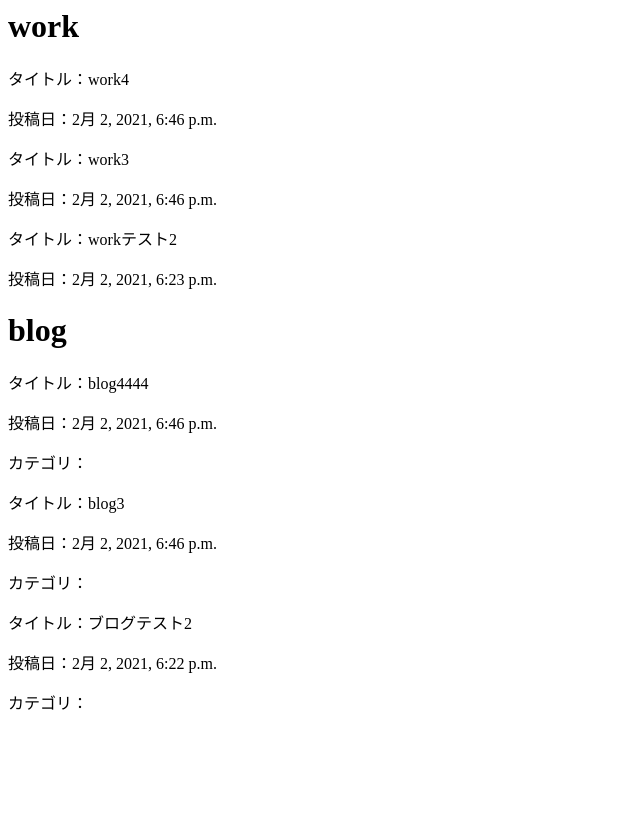
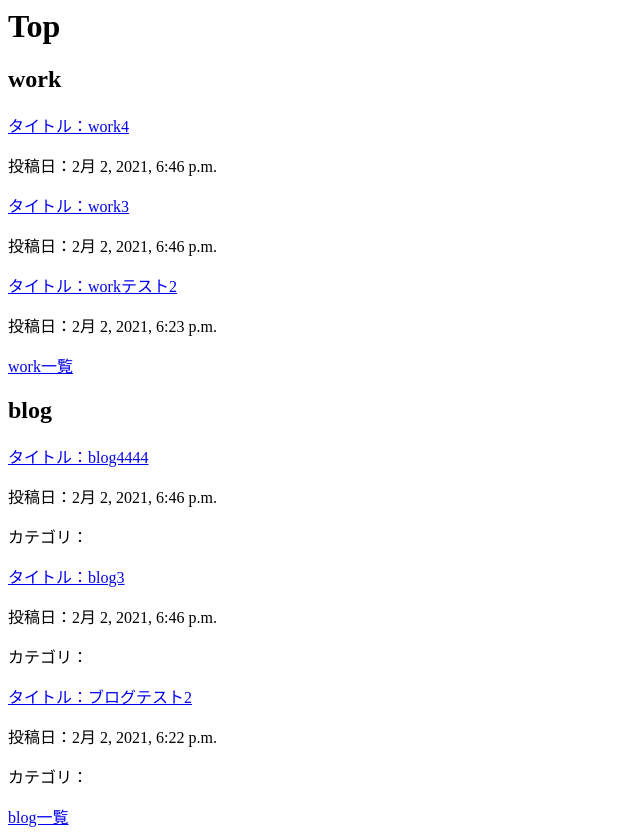
Before and after one commit to nsktky/blog, a Django app: page / in a window 1280 px wide. Shown: the whole page, without its empty margins (0-640 px from the left). Before the commit the page ends 710 px from the top, so only its background shows below. Run offline with Django 3.2, Linux system fonts and the light colour scheme; data comes from the database, SQL or seed files in the repository.

Commit message:
各ページリンク設定

```diff
--- a/templates/bloglist.html
+++ b/templates/bloglist.html
@@ -1,5 +1,5 @@
 {% for item in object_list %}
-    <p>タイトル：{{ item.title }}</p>
+    <p><a href="{% url 'blogdetail' item.pk %}">タイトル：{{ item.title }}</a></p>
     <p>投稿日：{{ item.created_at }}</p>
     {% if item.category is None %}
     <p>カテゴリはありません。</p>
--- a/templates/top.html
+++ b/templates/top.html
@@ -1,13 +1,15 @@
-<h1>work</h1>
+<h1>Top</h1>
+<h2>work</h2>
 {% for item in work_list %}
-    <p>タイトル：{{ item.title }}</p>
+    <p><a href="{% url 'workdetail' item.pk %}">タイトル：{{ item.title }}</a></p>
     <p>投稿日：{{ item.created_at }}</p>
 {% endfor %}
+<a href="{% url 'worklist' %}">work一覧</a>
 
-
-<h1>blog</h1>
+<h2>blog</h2>
 {% for item in blog_list %}
-    <p>タイトル：{{ item.title }}</p>
+    <p><a href="{% url 'blogdetail' item.pk %}">タイトル：{{ item.title }}</a></p>
     <p>投稿日：{{ item.created_at }}</p>
     <p>カテゴリ：{{ item.category.name }}</p>
 {% endfor %}
+<a href="{% url 'bloglist' %}">blog一覧</a>
--- a/templates/worklist.html
+++ b/templates/worklist.html
@@ -1,6 +1,4 @@
 {% for item in object_list %}
-    <p>タイトル：{{ item.title }}</p>
+    <p><a href="{% url 'workdetail' item.pk %}">タイトル：{{ item.title }}</a></p>
     <p>投稿日：{{ item.created_at }}</p>
-    <p>内容：{{ item.content | linebreaks }}</p>
-    <p>カテゴリ：{{ item.category.name }}</p>
 {% endfor %}
```
